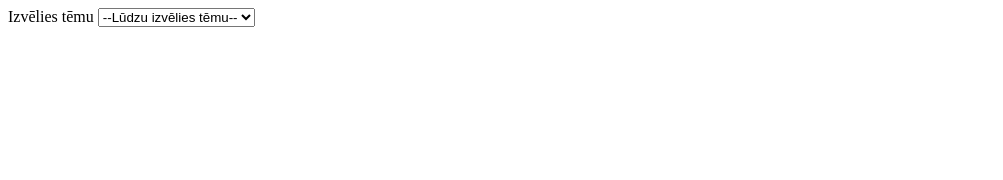
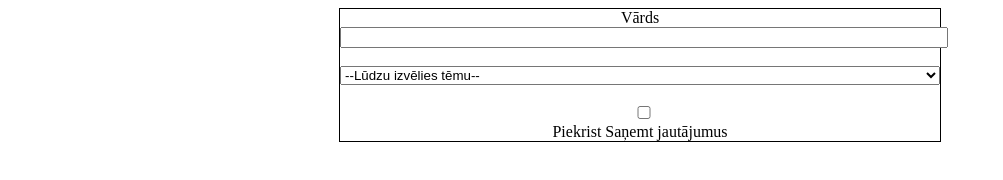
Before and after one commit to Murgss/html-css-fd-30102024, a plain HTML site: page index.html in a window 1280 px wide. Shown: the whole page, without its empty margins (0-1003 px from the left). Drawn offline with Linux system fonts and the light colour scheme.

Commit message:
html form with css styling added

```diff
--- a/index.html
+++ b/index.html
@@ -4,17 +4,27 @@
     <meta charset="UTF-8">
     <meta name="viewport" content="width=, initial-scale=1.0">
     <title>Document</title>
+    <link rel="stylesheet" href="style.css">
 </head>
 <body>
     <form>
-    <label for="pet-select">Izvēlies tēmu</label>
 
-    <select name="theme" id="theme-select">
+    <label for="text">Vārds</label>
+    <input type="text" id="text">
+<br>
+<br>
+    <select name="" id="theme-select">
       <option value="">--Lūdzu izvēlies tēmu--</option>
-      <option value="Tehniskais atbalsts">Tehniskais atbalsts</option>
-      <option value="Piedāvājumi">Piedāvājumi</option>
-      <option value="Vispārīgi jautājumi">Vispārīgi jautājumi</option>
+      <option value="tehnical_support">Tehniskais atbalsts</option>
+      <option value="offers">Piedāvājumi</option>
+      <option value="general">Vispārīgi jautājumi</option>
     </select>
+    <br>
+    <br>
+
+
+    <input type="checkbox" id="agreement" />
+    <label for="agreement"> Piekrist Saņemt jautājumus</label>
       </div>
     </form>
 </body>
--- /dev/null
+++ b/style.css
@@ -0,0 +1,12 @@
+form{
+    text-align: center;
+    margin: auto;
+    width: 600px;
+    border: 1px solid black;
+
+}
+
+input, select{
+    display: black;
+    width: 100%;
+}
```
